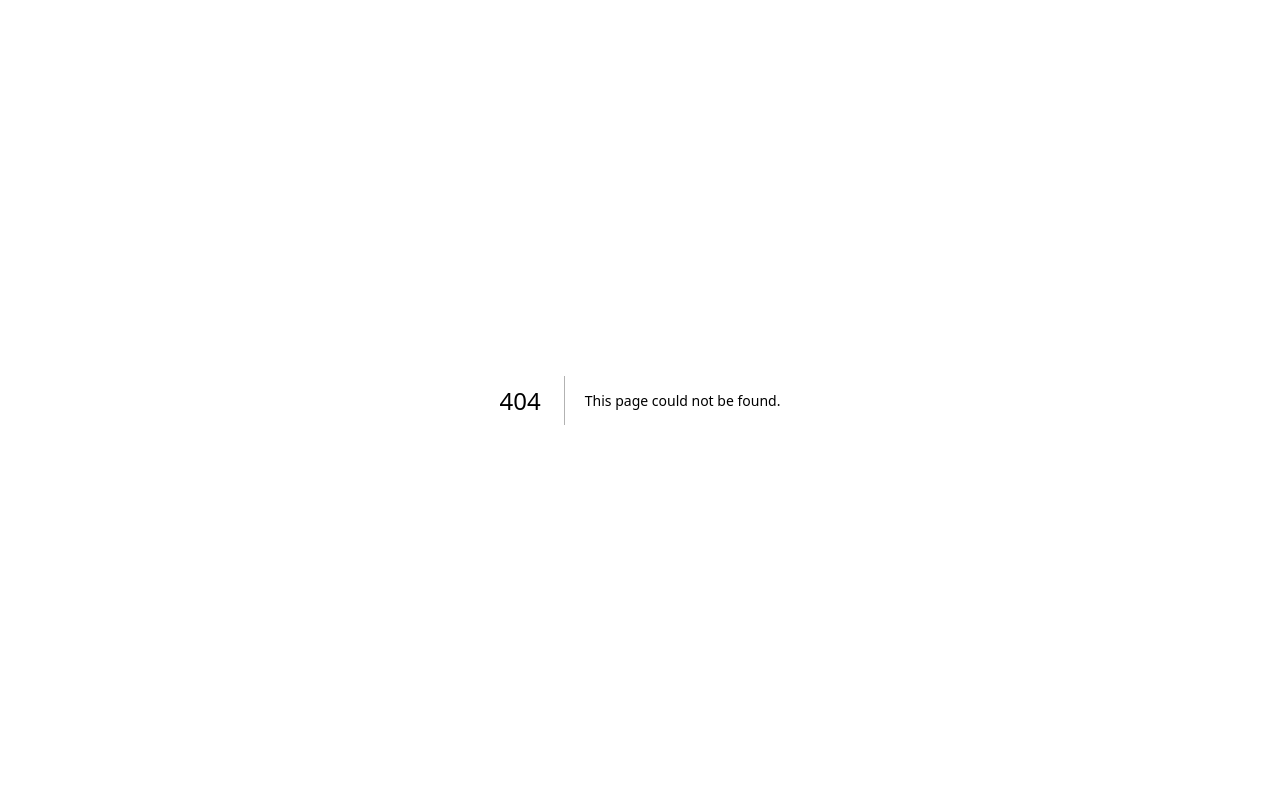
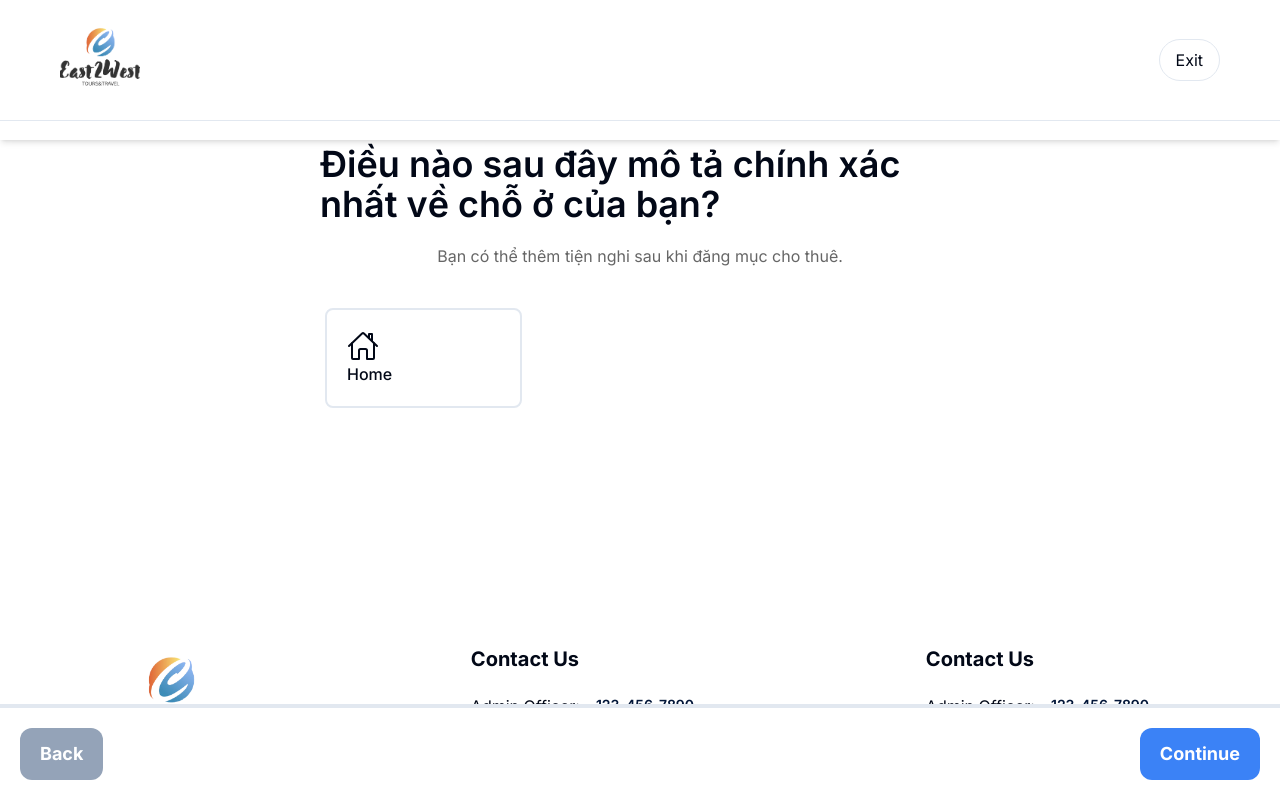
Before and after one commit to phamminhkhoa2k4/East2West-Client, a Next.js app: page /homestays/host/amenities in a window 1280 px wide. Before the commit this address had no page. Shown: the top 800 px of the page. Built offline with nearby package versions, Linux system fonts and the light colour scheme.

Commit message:
💄 style : style amenities in host homestay page

```diff
--- /dev/null
+++ b/app/(ui)/homestays/host/amenities/page.tsx
@@ -0,0 +1,47 @@
+import Image from "next/image";
+import { IoHomeOutline } from "react-icons/io5";
+
+const Amenities = () => {
+  return (
+    <div>
+      <div className="bg-white fixed right-0 left-0 top-0  px-15 pt-5 pb-5 z-999 border-b">
+        <div className="flex items-center justify-between">
+          <div className="w-20 h-20">
+            <Image
+              src={"/Logo.png"}
+              alt=""
+              height={300}
+              width={300}
+              className="object-center object-cover w-full h-full"
+            />
+          </div>
+          <div>
+            <button className="border px-4 py-2 rounded-full">Exit</button>
+          </div>
+        </div>
+      </div>
+      <div className="flex flex-col items-center justify-center mt-36 mb-30">
+        <div className="text-4xl font-semibold w-[640px]">
+          Điều nào sau đây mô tả chính xác nhất về chỗ ở của bạn?
+        </div>
+        <div className="text-[#666] py-5 text-left">Bạn có thể thêm tiện nghi sau khi đăng mục cho thuê.</div>
+        <div className="w-[630px] grid grid-cols-3 gap-5 my-5 ">
+          <div className="flex flex-col p-5 border-2 rounded-lg">
+            <IoHomeOutline className="w-8 h-8" />
+            <span className="font-medium">Home</span>
+          </div>
+        </div>
+      </div>
+      <div className=" bg-white border-t-4 flex fixed left-0 right-0 bottom-0 items-center justify-between">
+        <button className="px-5 py-3 my-5 ml-5 rounded-xl text-lg font-bold text-white bg-slate-400">
+          Back
+        </button>
+        <button className="px-5 py-3 my-5 mr-5 rounded-xl text-lg font-bold text-white bg-blue-500">
+          Continue
+        </button>
+      </div>
+    </div>
+  );
+};
+
+export default Amenities;
```
